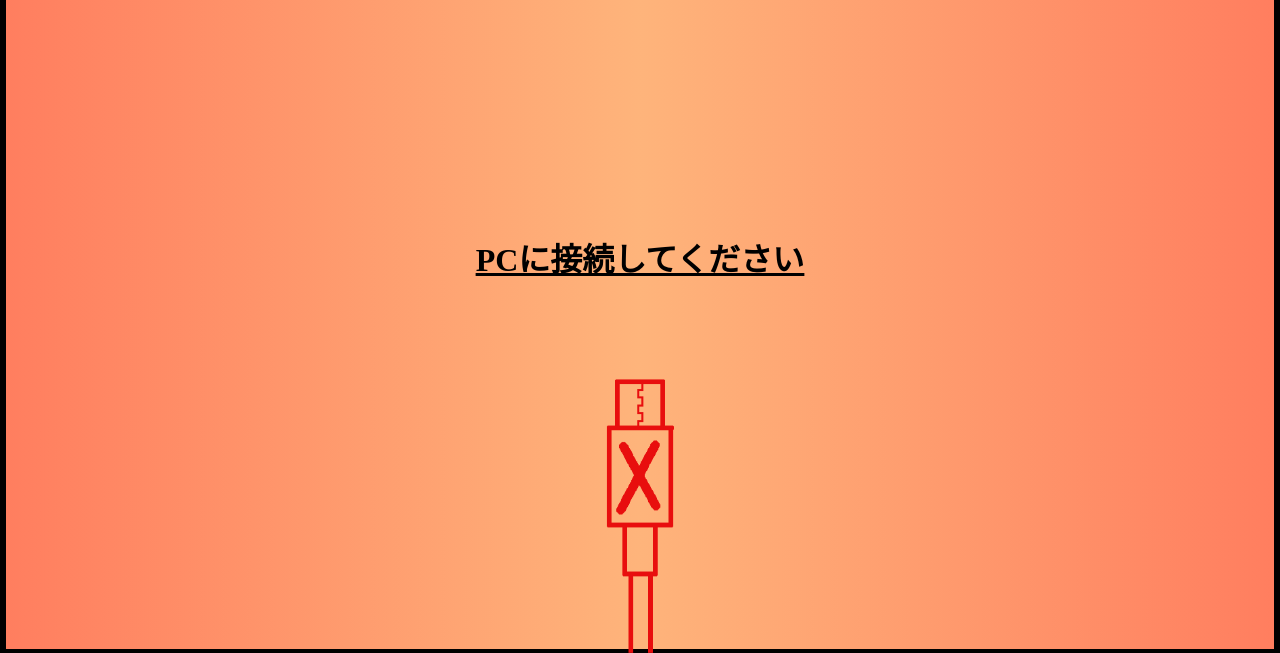
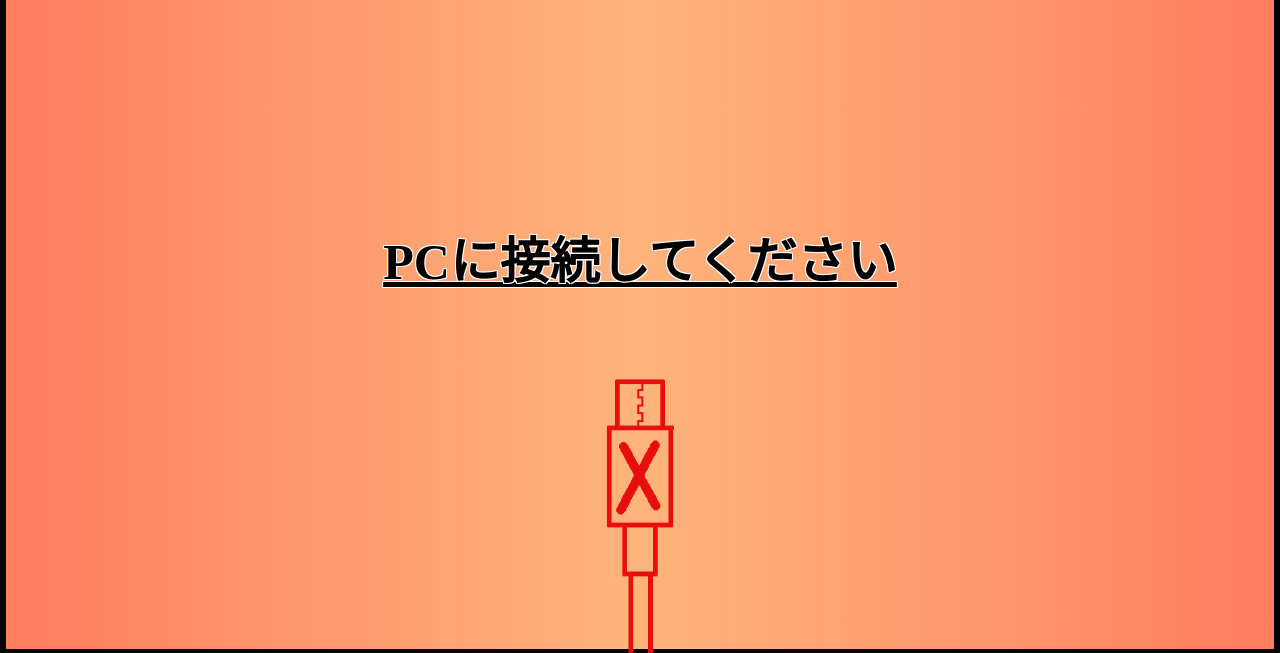
Before and after one commit to ToT-got/VR_prototype, a plain HTML site: page index.html in a window 1280 px wide. Shown: the part 147-800 px from the top of the page. Drawn offline with Linux system fonts and the light colour scheme.

Commit message:
Update style.css

```diff
--- a/style.css
+++ b/style.css
@@ -99,4 +99,11 @@ a {
 }
 .mainStatusText {
   text-align: center;
+  color: black;
+  font-size: 50px;
+  text-shadow:
+    -1px -1px 0 white,
+     1px -1px 0 white,
+    -1px  1px 0 white,
+     1px  1px 0 white;
 }
```
